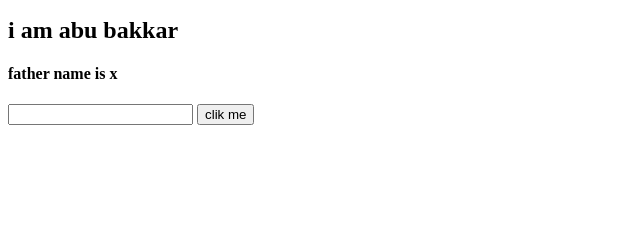
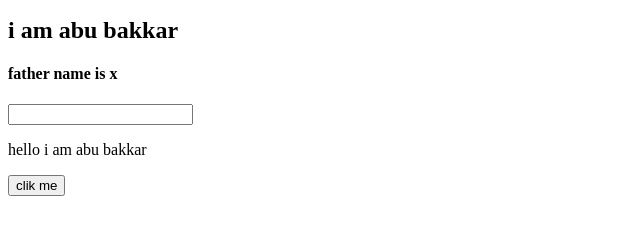
Before and after one commit to Abubakkar20/my-first-website, a plain HTML site: page index.html in a window 1280 px wide. Shown: the part 101-336 px from the top of the page, without its empty margins (0-640 px from the left). Drawn offline with Linux system fonts and the light colour scheme.

Commit message:
work is done

```diff
--- a/index.html
+++ b/index.html
@@ -11,6 +11,7 @@
     <h2>i am abu bakkar</h2>
     <h4>father name is x</h4>
     <input type="text">
+    <p>hello i am abu bakkar</p>
     <button>clik me</button>
 </body>
 </html>
```
